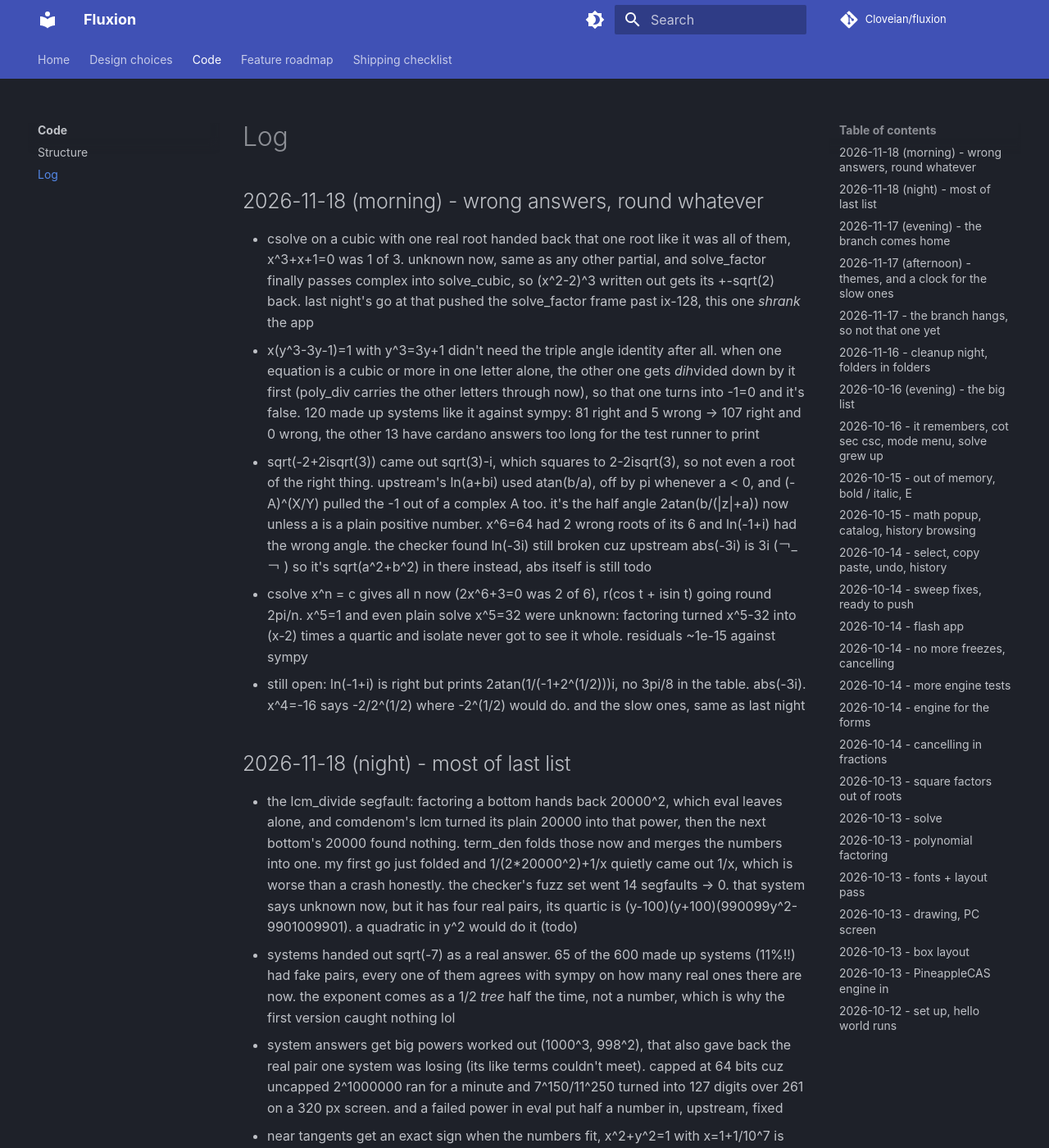
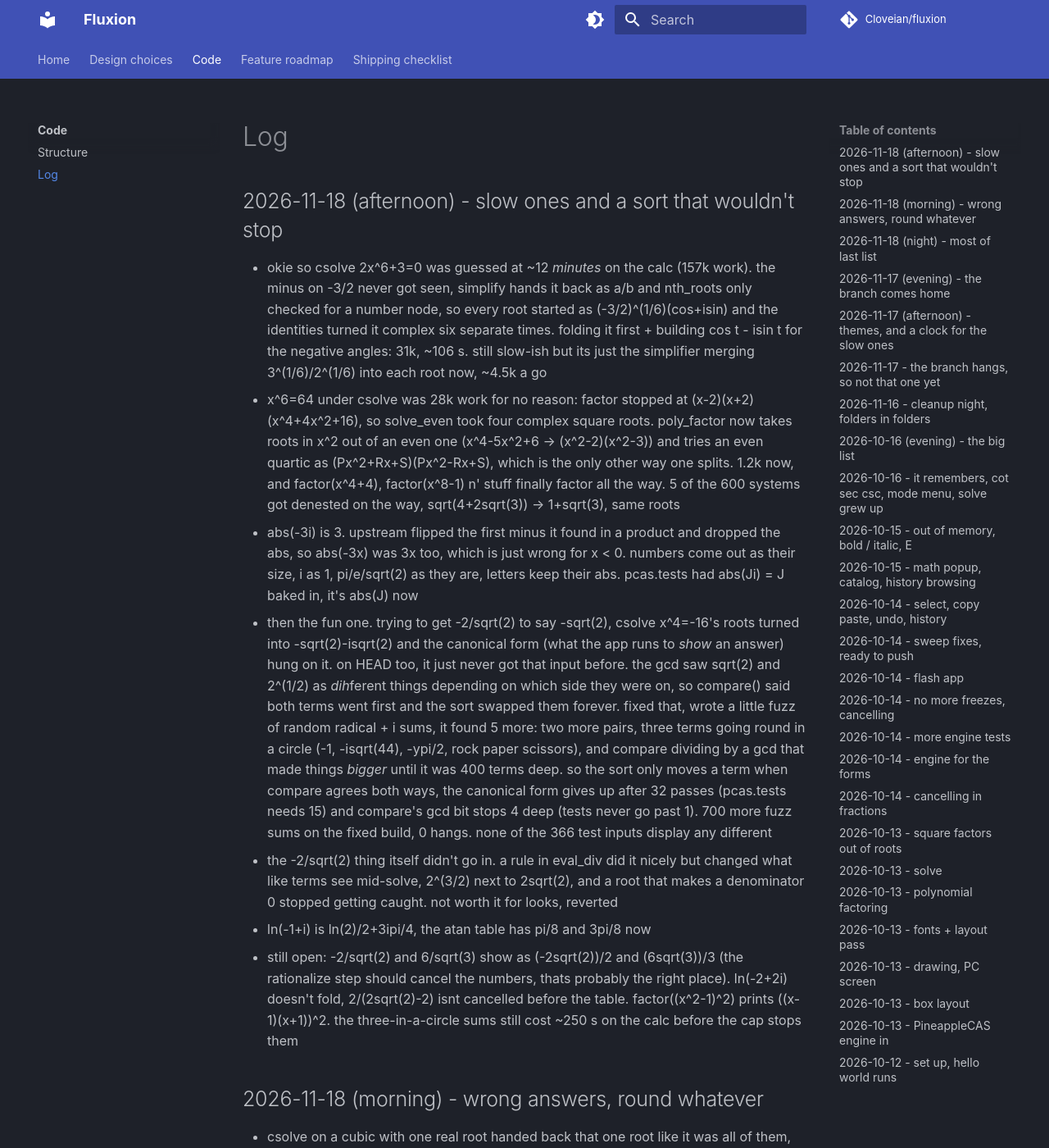
Before and after one commit to Cloveian/fluxion, an MkDocs documentation site: the page built from docs/code/log.md, in a window 1280 px wide and 1400 px high. Shown: the whole window at 82% size. Built offline with MkDocs 1.6.1 and Material for MkDocs 9.7.7, drawn with Linux system fonts in a browser that asks for light colours; comment, search, counter and statistics services are not loaded.

Commit message:
log: slow ones and a sort that wouldnt stop

```diff
--- a/docs/code/log.md
+++ b/docs/code/log.md
@@ -1,4 +1,14 @@
 # Log
+
+## 2026-11-18 (afternoon) - slow ones and a sort that wouldn't stop
+
+- okie so csolve 2x^6+3=0 was guessed at ~12 *minutes* on the calc (157k work). the minus on -3/2 never got seen, simplify hands it back as a/b and nth_roots only checked for a number node, so every root started as (-3/2)^(1/6)(cos+isin) and the identities turned it complex six separate times. folding it first + building cos t - isin t for the negative angles: 31k, ~106 s. still slow-ish but its just the simplifier merging 3^(1/6)/2^(1/6) into each root now, ~4.5k a go
+- x^6=64 under csolve was 28k work for no reason: factor stopped at (x-2)(x+2)(x^4+4x^2+16), so solve_even took four complex square roots. poly_factor now takes roots in x^2 out of an even one (x^4-5x^2+6 -> (x^2-2)(x^2-3)) and tries an even quartic as (Px^2+Rx+S)(Px^2-Rx+S), which is the only other way one splits. 1.2k now, and factor(x^4+4), factor(x^8-1) n' stuff finally factor all the way. 5 of the 600 systems got denested on the way, sqrt(4+2sqrt(3)) -> 1+sqrt(3), same roots
+- abs(-3i) is 3. upstream flipped the first minus it found in a product and dropped the abs, so abs(-3x) was 3x too, which is just wrong for x < 0. numbers come out as their size, i as 1, pi/e/sqrt(2) as they are, letters keep their abs. pcas.tests had abs(Ji) = J baked in, it's abs(J) now
+- then the fun one. trying to get -2/sqrt(2) to say -sqrt(2), csolve x^4=-16's roots turned into -sqrt(2)-isqrt(2) and the canonical form (what the app runs to *show* an answer) hung on it. on HEAD too, it just never got that input before. the gcd saw sqrt(2) and 2^(1/2) as *dih*ferent things depending on which side they were on, so compare() said both terms went first and the sort swapped them forever. fixed that, wrote a little fuzz of random radical + i sums, it found 5 more: two more pairs, three terms going round in a circle (-1, -isqrt(44), -ypi/2, rock paper scissors), and compare dividing by a gcd that made things *bigger* until it was 400 terms deep. so the sort only moves a term when compare agrees both ways, the canonical form gives up after 32 passes (pcas.tests needs 15) and compare's gcd bit stops 4 deep (tests never go past 1). 700 more fuzz sums on the fixed build, 0 hangs. none of the 366 test inputs display any different
+- the -2/sqrt(2) thing itself didn't go in. a rule in eval_div did it nicely but changed what like terms see mid-solve, 2^(3/2) next to 2sqrt(2), and a root that makes a denominator 0 stopped getting caught. not worth it for looks, reverted
+- ln(-1+i) is ln(2)/2+3ipi/4, the atan table has pi/8 and 3pi/8 now
+- still open: -2/sqrt(2) and 6/sqrt(3) show as (-2sqrt(2))/2 and (6sqrt(3))/3 (the rationalize step should cancel the numbers, thats probably the right place). ln(-2+2i) doesn't fold, 2/(2sqrt(2)-2) isnt cancelled before the table. factor((x^2-1)^2) prints ((x-1)(x+1))^2. the three-in-a-circle sums still cost ~250 s on the calc before the cap stops them
 
 ## 2026-11-18 (morning) - wrong answers, round whatever
 
```
